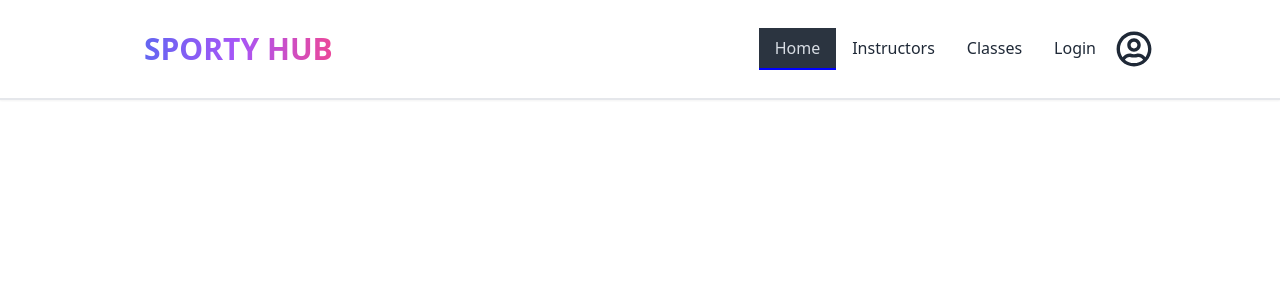
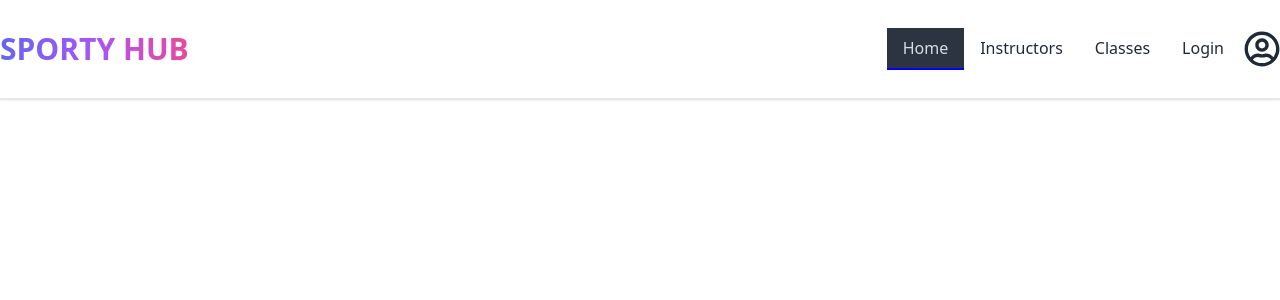
Before and after one commit to nazzmus-sakib/sporty-hub-client, a React (Vite) app: page / in a window 1280 px wide. Shown: the top 300 px of the page. Built offline with nearby package versions, Linux system fonts and the light colour scheme; no server answers.

Commit message:
some design change on navbar

```diff
--- a/src/layout/MainLayout.jsx
+++ b/src/layout/MainLayout.jsx
@@ -6,7 +6,9 @@ const MainLayout = () => {
   return (
     <div>
       <Navbar></Navbar>
-      <Outlet></Outlet>
+      <div className="max-w-7xl mx-auto">
+        <Outlet></Outlet>
+      </div>
     </div>
   );
 };
--- /dev/null
+++ b/src/pages/login/Login.jsx
@@ -0,0 +1,7 @@
+import React from "react";
+
+const Login = () => {
+  return <div>Login</div>;
+};
+
+export default Login;
--- a/src/pages/shared/Navbar.jsx
+++ b/src/pages/shared/Navbar.jsx
@@ -44,7 +44,8 @@ const Navbar = () => {
   );
 
   return (
-    <div className="navbar bg-base-100 z-10 shadow-sm  border-b-2 lg:px-32 lg:py-5 px-2 py-3 sticky top-0 ">
+    <div className=" bg-base-100 z-10 shadow-sm border-b-2 ">
+      <div className="max-w-7xl mx-auto navbar lg:px-0 lg:py-5 px-2 py-3 sticky top-0 ">
         <div className="navbar-start">
           <div className="dropdown">
             <label tabIndex={0} className="btn btn-ghost lg:hidden">
@@ -71,7 +72,7 @@ const Navbar = () => {
             </ul>
           </div>
           <Link to="/">
-          <h2 className="primary-text text-xl lg:text-3xl font-bold lg:ml-4 ml-2 uppercase">
+            <h2 className="primary-text text-xl lg:text-3xl font-bold  uppercase">
               sporty hub
             </h2>
           </Link>
@@ -92,8 +93,8 @@ const Navbar = () => {
               </div>
             ) : (
               <FaRegUserCircle className=" text-4xl"></FaRegUserCircle>
-            // <FaUserCircle className="lg:text-5xl text-4xl"></FaUserCircle>
             )}
+          </div>
         </div>
       </div>
     </div>
```
Also changed, not shown: src/routes/Router.jsx (+7 -0 lines). Lines whose indentation alone changed are shown as unchanged.
